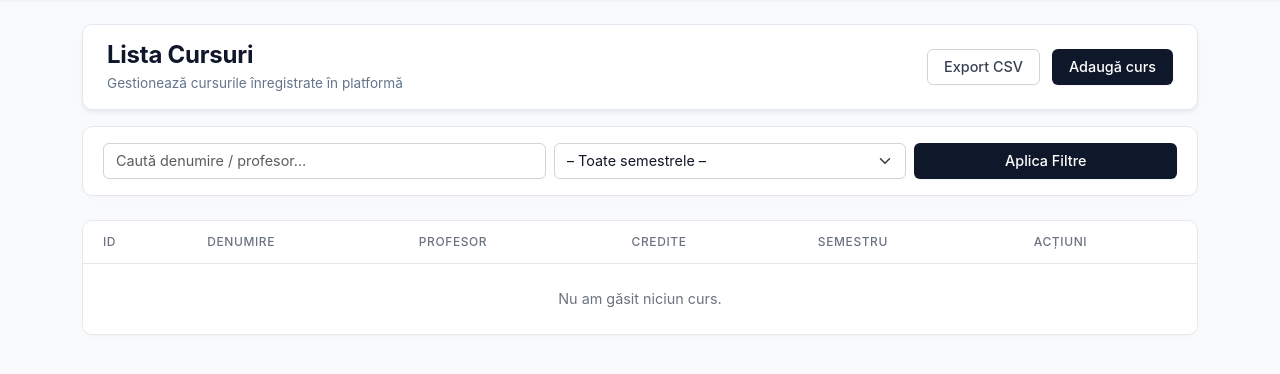
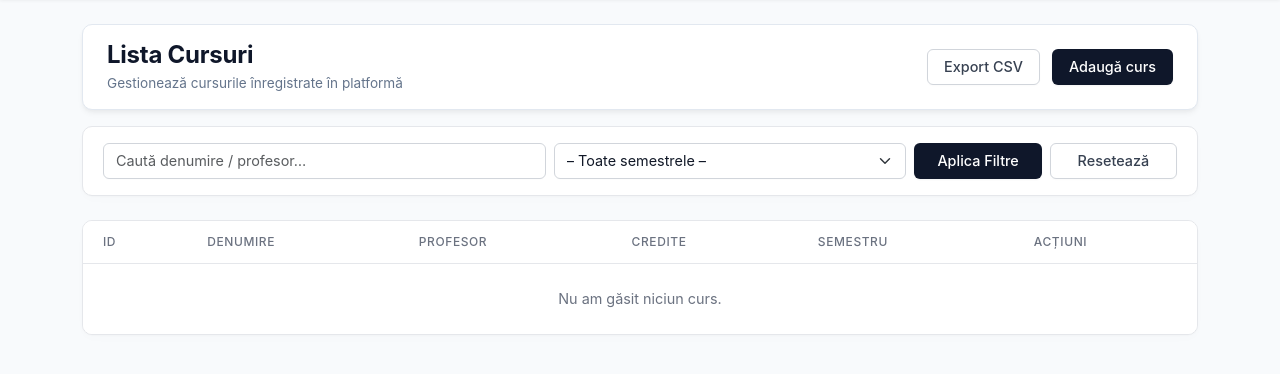
Before and after one commit to dbradacc/ISW-Inginerie-software-si-aplicatii-in-comunicatii-de-date-, a PHP site: page /views/courses/list.php in a window 1280 px wide. Shown: the part 60-434 px from the top of the page. Run offline with PHP 8.4, Linux system fonts and the light colour scheme; the template is opened without the code that fills it, so the values that code supplies are empty.

Commit message:
Add reset buttons to filters

```diff
--- a/views/attendance/list.php
+++ b/views/attendance/list.php
@@ -226,8 +226,9 @@
           <option value="2" <?= ($_GET['sem']??'')==2?'selected':'' ?>>Semestrul 2</option>
         </select>
       </div>
-      <div class="col-md-3">
-        <button class="btn-dashboard btn-primary-custom w-100">Aplica Filtre</button>
+      <div class="col-md-3 d-flex gap-2">
+        <button type="submit" class="btn-dashboard btn-primary-custom w-100">Aplica Filtre</button>
+        <a href="index.php?resource=attendance" class="btn-dashboard btn-secondary-custom w-100">Resetează</a>
       </div>
     </form>
   </div>
--- a/views/courses/list.php
+++ b/views/courses/list.php
@@ -194,8 +194,9 @@
           <option value="2" <?= ($_GET['sem']??'')==2?'selected':'' ?>>Semestrul 2</option>
         </select>
       </div>
-      <div class="col-md-3">
-        <button class="btn-dashboard btn-primary-custom w-100">Aplica Filtre</button>
+      <div class="col-md-3 d-flex gap-2">
+        <button type="submit" class="btn-dashboard btn-primary-custom w-100">Aplica Filtre</button>
+        <a href="index.php?resource=courses" class="btn-dashboard btn-secondary-custom w-100">Resetează</a>
       </div>
     </form>
   </div>
--- a/views/students/list.php
+++ b/views/students/list.php
@@ -195,8 +195,9 @@
           <?php endfor; ?>
         </select>
       </div>
-      <div class="col-md-3">
-        <button class="btn-dashboard btn-primary-custom w-100">Aplica Filtre</button>
+      <div class="col-md-3 d-flex gap-2">
+        <button type="submit" class="btn-dashboard btn-primary-custom w-100">Aplica Filtre</button>
+        <a href="index.php?resource=students" class="btn-dashboard btn-secondary-custom w-100">Resetează</a>
       </div>
     </form>
   </div>
```
